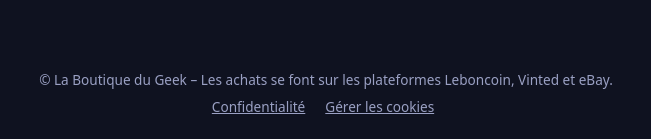
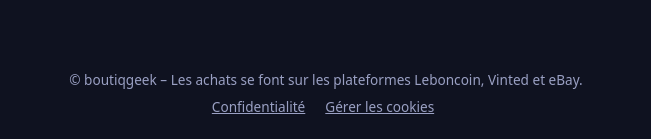
Before and after one commit to zayceone/boutiqgeek, a plain HTML site: page index.html in a window 1280 px wide. Shown: the part 2372-2511 px from the top of the page, 314-965 px from the left. Drawn offline with Linux system fonts and the light colour scheme.

Commit message:
Copyright et responsable du site : boutiqgeek / zayce
Co-Authored-By: Claude Sonnet 5.5 <noreply@anthropic.com>
Claude-Session: https://claude.ai/code/session_01P8dbdFU41dPSLb41XNxFUZ

```diff
--- a/content/site.json
+++ b/content/site.json
@@ -1,7 +1,7 @@
 {
   "ga_id": "G-Q7H53N6CLN",
   "accroche": "Jeux, goodies et objets de collection d'occasion",
-  "pied_de_page": "© La Boutique du Geek – Les achats se font sur les plateformes Leboncoin, Vinted et eBay.",
+  "pied_de_page": "© boutiqgeek – Les achats se font sur les plateformes Leboncoin, Vinted et eBay.",
   "titre": "La Boutique du Geek",
   "ebay": "",
   "vinted": "https://www.vinted.fr/member/18029401",
--- a/index.html
+++ b/index.html
@@ -39,7 +39,7 @@
 </main>
 
 <footer>
-  <p id="footer">© La Boutique du Geek – Les achats se font sur les plateformes Leboncoin, Vinted et eBay.</p>
+  <p id="footer">© boutiqgeek – Les achats se font sur les plateformes Leboncoin, Vinted et eBay.</p>
   <p><button class="linkbtn" id="cookiebtn" hidden>Gérer les cookies</button></p>
 </footer>
 
```
Also changed, not shown: categorie.html (+1 -1 lines), contact.html (+1 -1 lines), content/pages.json (+1 -1 lines), page.html (+1 -1 lines).
